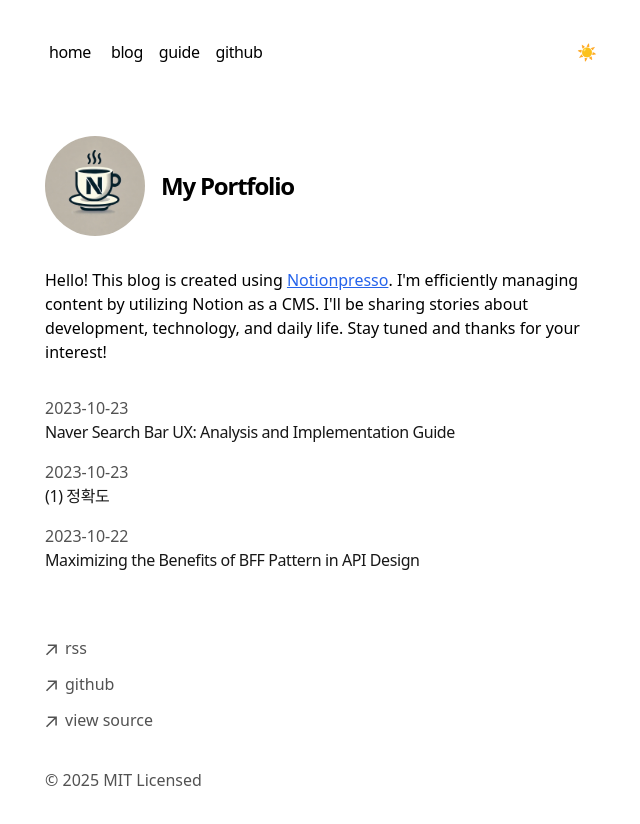
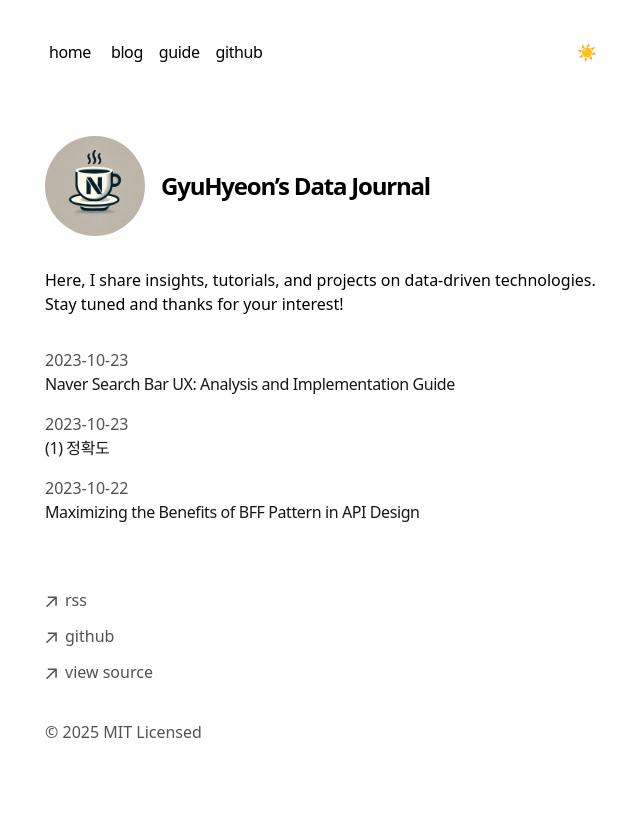
Before and after one commit to HGHyeon/notion_blog, a Next.js app: page / in a window 1280 px wide. Shown: the top 824 px of the page, without its empty margins (315-955 px from the left). Built offline with nearby package versions, Linux system fonts and the light colour scheme.

Commit message:
메인 페이지 소개글 변경

```diff
--- a/app/page.tsx
+++ b/app/page.tsx
@@ -13,21 +13,11 @@ export default function Page() {
           className="rounded-full mr-4"
         />
         <h1 className="text-2xl font-semibold tracking-tighter">
-          My Portfolio
+          GyuHyeon’s Data Journal
         </h1>
       </div>
       <p className="mb-4">
-        {`Hello! This blog is created using `}
-        <a
-          href="https://github.com/notionpresso"
-          target="_blank"
-          rel="noopener noreferrer"
-          className="text-blue-600 hover:text-blue-800 underline font-medium transition duration-300 ease-in-out"
-        >
-          Notionpresso
-        </a>
-        {`. I'm efficiently managing content by utilizing Notion as a CMS.
-        I'll be sharing stories about development, technology, and daily life.
+        {`Here, I share insights, tutorials, and projects on data-driven technologies.
         Stay tuned and thanks for your interest!`}
       </p>
       <div className="my-8">
```
